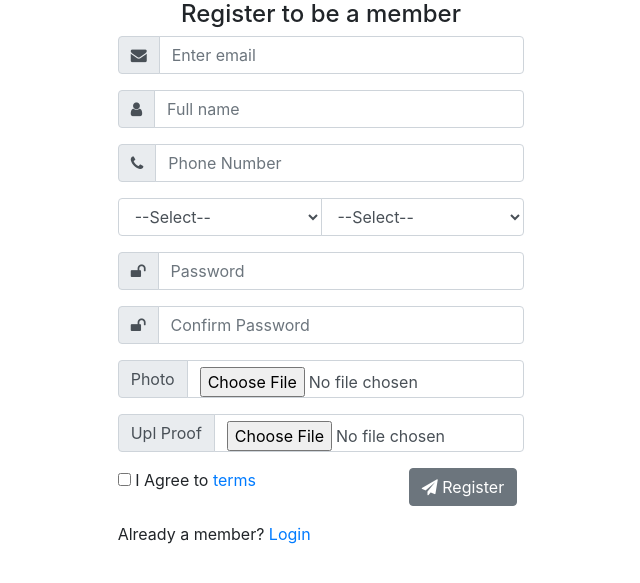
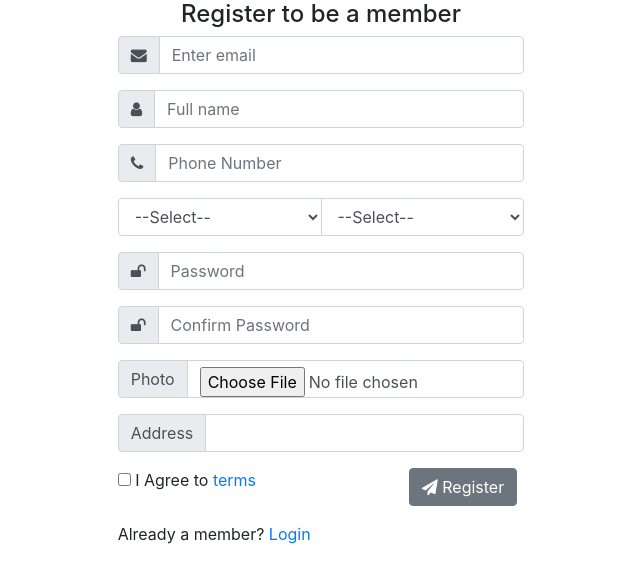
Before and after one commit to ealpha072/PHP-Library, a PHP site: page /registration.php in a window 1280 px wide. Shown: the part 119-702 px from the top of the page, without its empty margins (319-959 px from the left). Run offline with PHP 8.4, Linux system fonts and the light colour scheme.

Commit message:
Changed proof field with address

```diff
--- a/users/registration.php
+++ b/users/registration.php
@@ -71,11 +71,12 @@
                         <input type="file" class="form-control  text-sm"  name="userimage">
 				</div>
 
-				<!--userimageproof field-->
+				<!--//address-->
 				<div class="form-group input-group mb-3 b-lr-1">
-                        <div class="input-group-prepend prf"><span class="input-group-text ">Upl Proof</span> </div>
-                        <input type="file" class="form-control  text-sm" name="userimageproof">
+                        <div class="input-group-prepend prf"><span class="input-group-text ">Address</span> </div>
+                        <input type="text" class="form-control  text-sm"  name="address">
 				</div>
+
 
 				<!--submitbtn/terms field-->
 				<div class="row">
```
